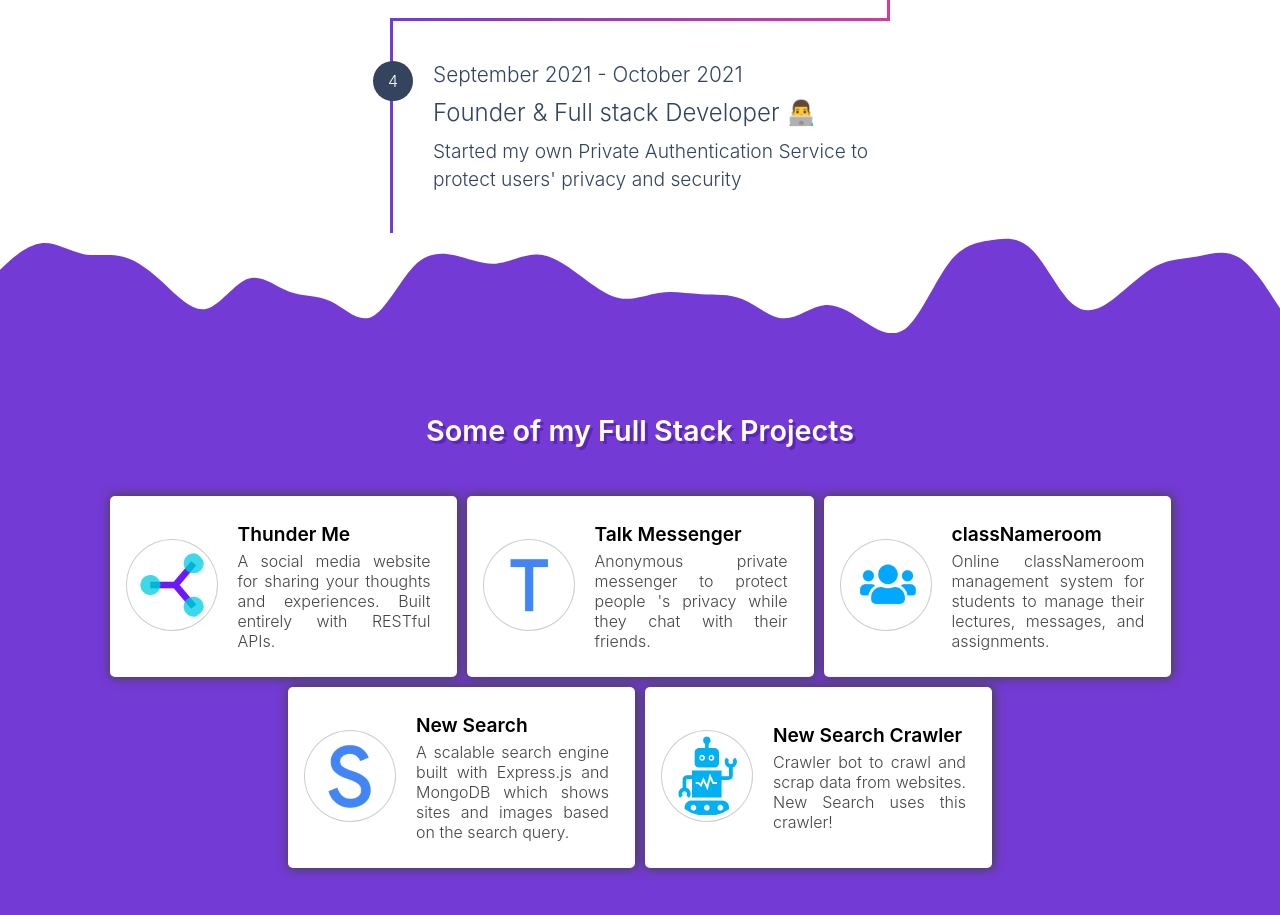
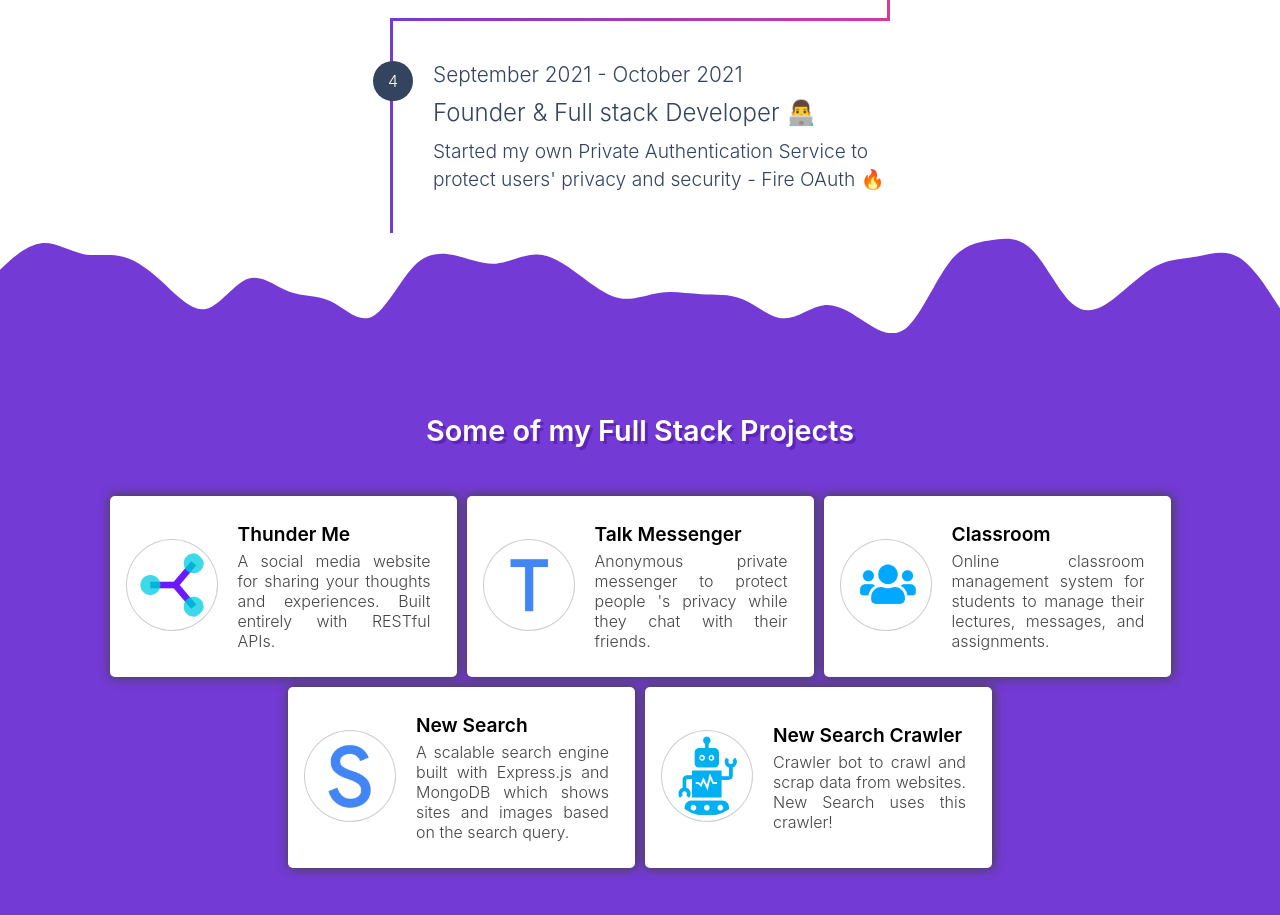
Before and after one commit to tharunoptimus/website, a Next.js app: page / in a window 1280 px wide. Shown: the part 2160-3075 px from the top of the page. Built offline with nearby package versions, Linux system fonts and the light colour scheme; a web font is replaced by a local one.

Commit message:
Fixed typo

```diff
--- a/pages/components/fourthSlide.tsx
+++ b/pages/components/fourthSlide.tsx
@@ -80,7 +80,7 @@ const Home: NextPage = () => {
 								>
 									<img
 										src="/assets/images/pics/classroom.png"
-										alt="classNameroom"
+										alt="classroom"
 									/>
 								</a>
 							</div>
@@ -92,11 +92,11 @@ const Home: NextPage = () => {
 										rel="noopener noreferrer"
 									>
 										{" "}
-										classNameroom{" "}
+										Classroom{" "}
 									</a>
 								</span>
 								<span className="cardDetails">
-									Online classNameroom management system for
+									Online classroom management system for
 									students to manage their lectures, messages,
 									and assignments.
 								</span>
--- a/pages/components/thirdSlide.tsx
+++ b/pages/components/thirdSlide.tsx
@@ -52,7 +52,7 @@ const Home: NextPage = () => {
 						</span>
 						<span className="eventDetails">
 							Started my own Private Authentication Service to
-							protect users&apos; privacy and security
+							protect users&apos; privacy and security - Fire OAuth 🔥
 						</span>
 					</div>
 				</div>
```
